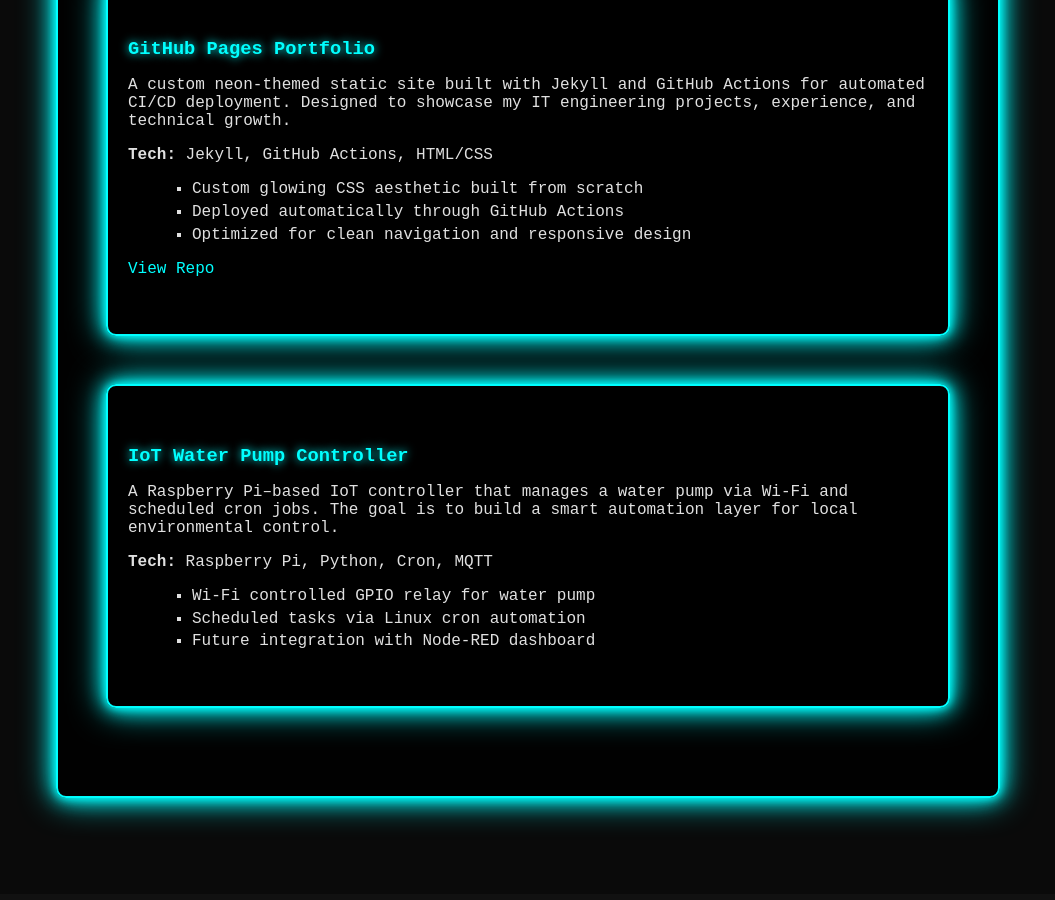
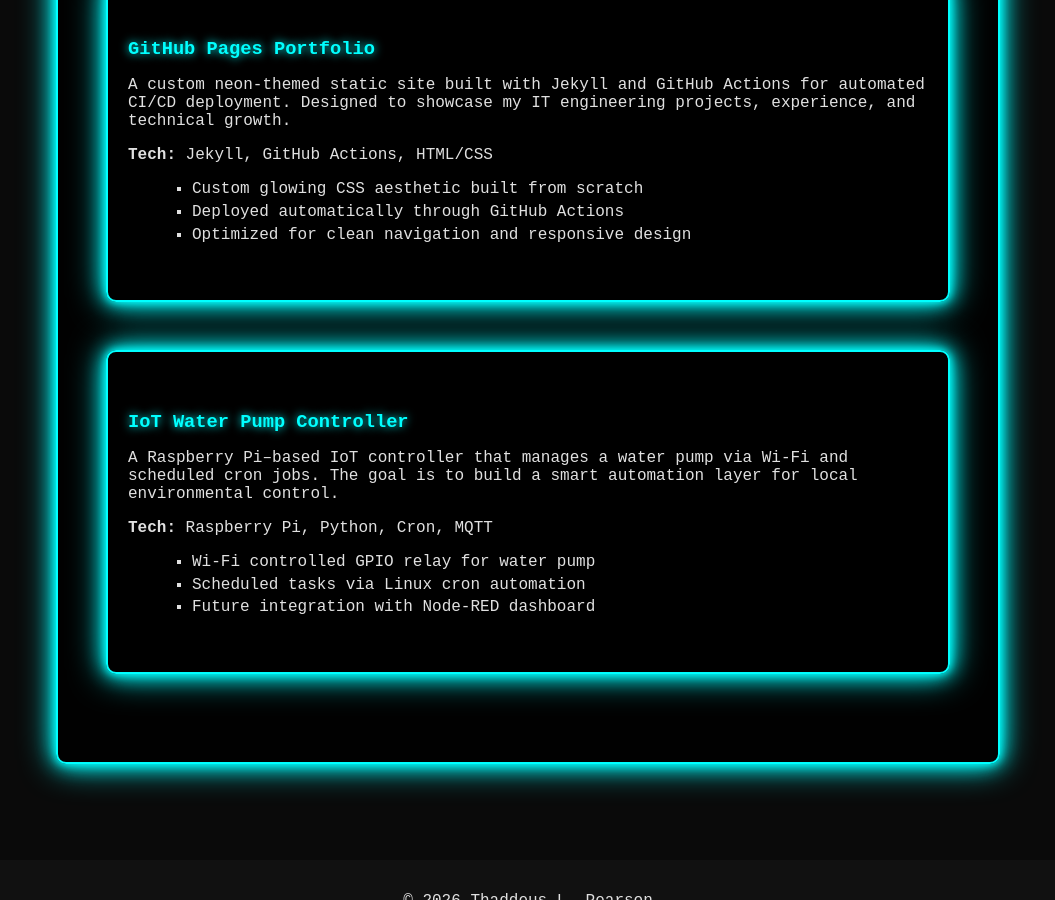
Before and after one commit to pearson-thaddeus-l/pearson-thaddeus-l-jekyll, a Jekyll site: the page built from projects.md, in a window 1280 px wide and 900 px high, scrolled down 1514 px. Shown: the whole window, without its empty margins (112-1167 px from the left). Built offline with Jekyll 4.4.1, drawn with Linux system fonts in a browser that asks for light colours.

Commit message:
Removing repo link

```diff
--- a/projects.md
+++ b/projects.md
@@ -61,7 +61,6 @@
     <li>Deployed automatically through GitHub Actions</li>
     <li>Optimized for clean navigation and responsive design</li>
   </ul>
-  <p><a href="https://github.com/pearson-thaddeus-l/pearson-thaddeus-l-jekyll" target="_blank" class="neon-button">View Repo</a></p>
 </div>
 
 <div class="neon-border project-card">
```
